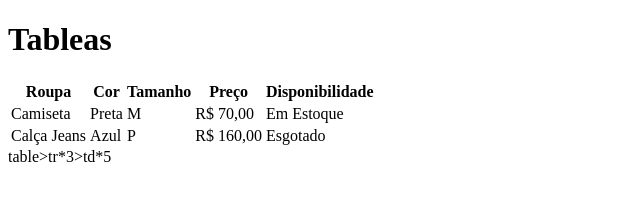
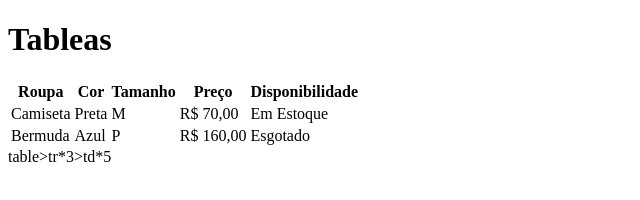
Before and after one commit to RobertDanrley/aula-tabela, a plain HTML site: page index.html in a window 1280 px wide. Shown: the whole page, without its empty margins (0-640 px from the left). Drawn offline with Linux system fonts and the light colour scheme.

Commit message:
trocado de calça jeans para bermuda

```diff
--- a/index.html
+++ b/index.html
@@ -25,7 +25,7 @@
 
         </Tr>
         <Tr>
-            <Td>Calça Jeans</Td>
+            <Td>Bermuda</Td>
             <Td>Azul</Td>
             <Td>P</Td>
             <Td>R$ 160,00</Td>
```
